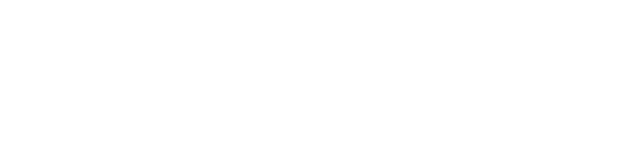
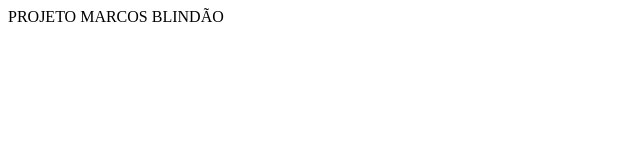
Before and after one commit to Marcos1310/Curso-Git, a plain HTML site: page index.html in a window 1280 px wide. Shown: the whole page, without its empty margins (0-640 px from the left). Drawn offline with Linux system fonts and the light colour scheme.

Commit message:
Titulo da Página

```diff
--- a/index.html
+++ b/index.html
@@ -1,7 +1,9 @@
 <html>
 	<head>
-		<body>
+	</head>
+		<body
+		<h1> PROJETO MARCOS BLINDÃO</h1>
 		</body>
-	</head>
+
 
 </html>
```
